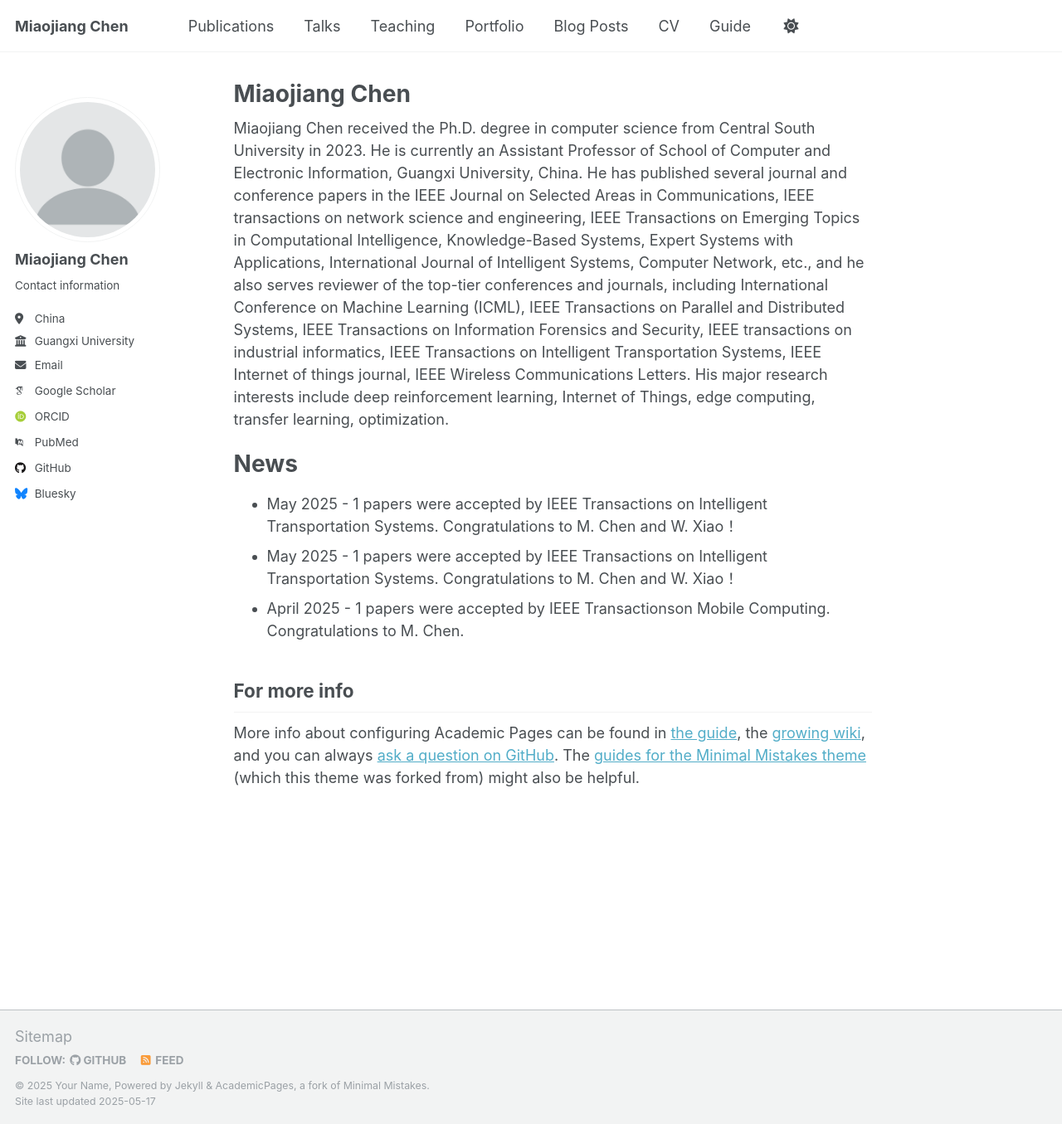
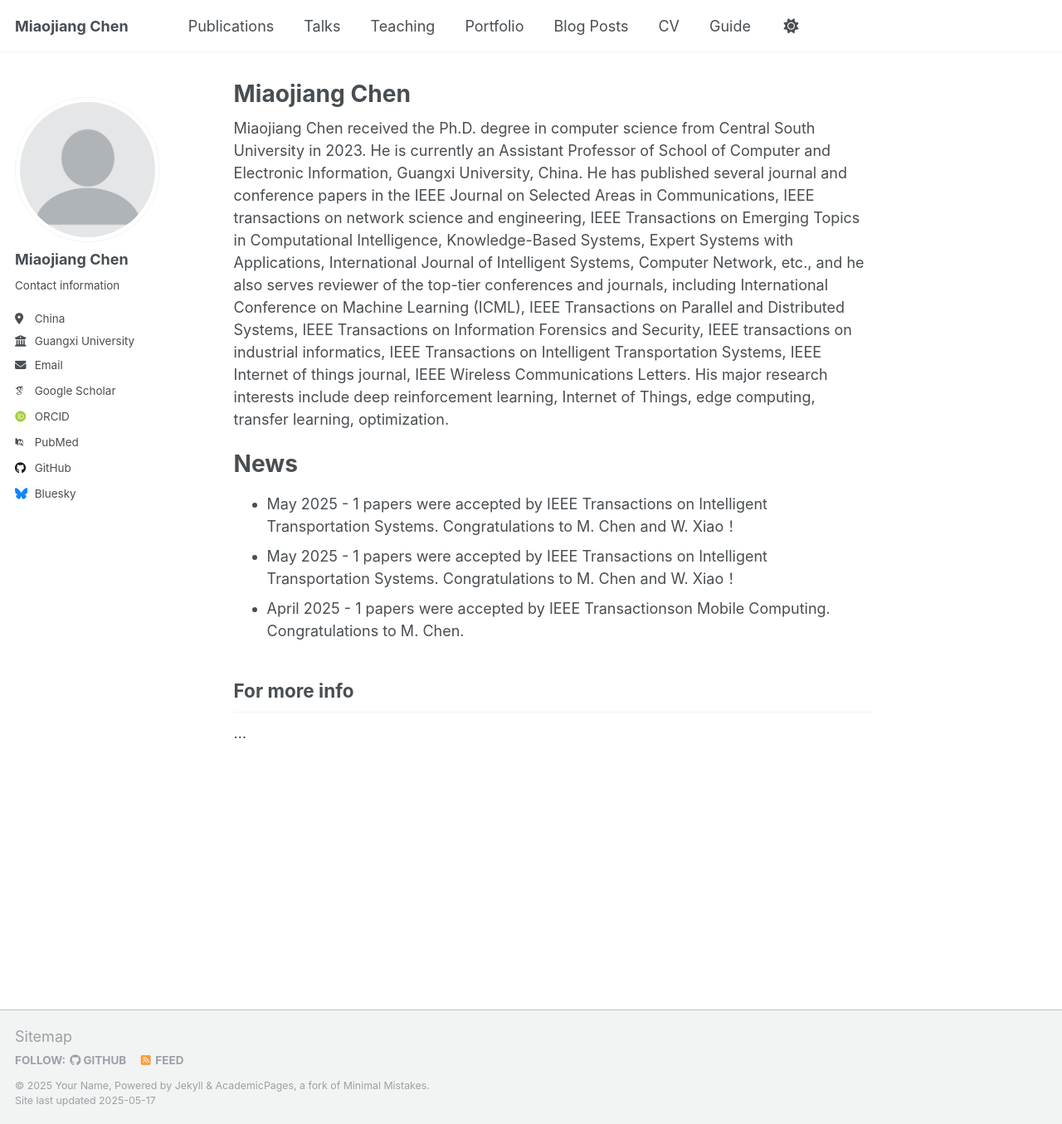
Before and after one commit to mjchen-cs/mjchen-cs.github.io, a Jekyll site: the page built from _pages/about.md, in a window 1280 px wide and 1355 px high. Shown: the whole window at 83% size. Built offline with Jekyll 4.4.1, drawn with Linux system fonts in a browser that asks for light colours; some web fonts are replaced.

Commit message:
about.md

```diff
--- a/_pages/about.md
+++ b/_pages/about.md
@@ -25,4 +25,4 @@ News
 
 For more info
 ------
-More info about configuring Academic Pages can be found in [the guide](https://academicpages.github.io/markdown/), the [growing wiki](https://github.com/academicpages/academicpages.github.io/wiki), and you can always [ask a question on GitHub](https://github.com/academicpages/academicpages.github.io/discussions). The [guides for the Minimal Mistakes theme](https://mmistakes.github.io/minimal-mistakes/docs/configuration/) (which this theme was forked from) might also be helpful.
+...
```
